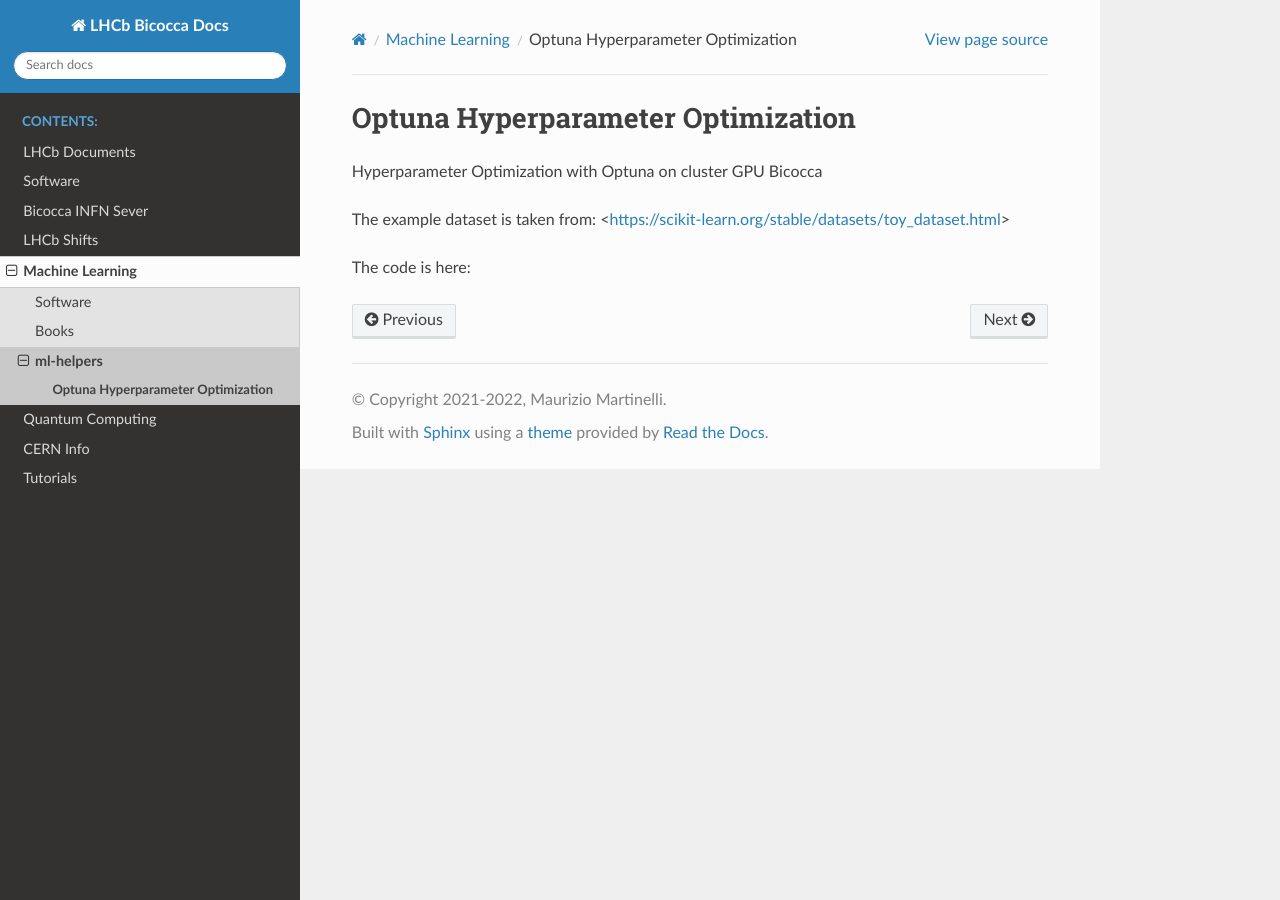
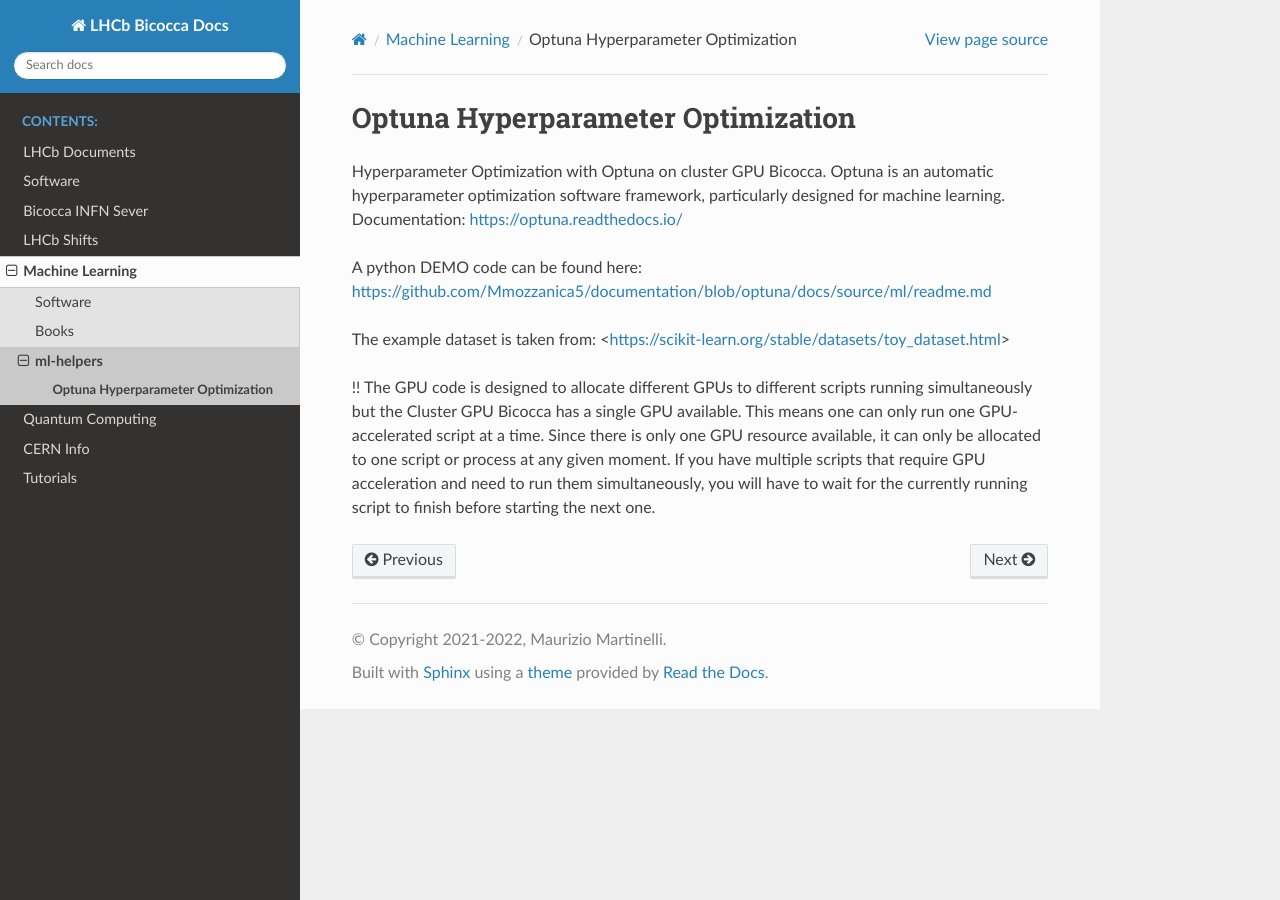
Before and after one commit to lhcb-bicocca/documentation, a Sphinx documentation site: the page built from docs/source/ml/OptunaOptimization.rst, in a window 1280 px wide. Built offline with Sphinx 7.4.7 and the Read the Docs theme 2.0.0, drawn with Linux system fonts in a browser that asks for light colours.

Commit message:
Update OptunaOptimization.rst

```diff
--- a/docs/source/ml/OptunaOptimization.rst
+++ b/docs/source/ml/OptunaOptimization.rst
@@ -2,8 +2,12 @@
 Optuna Hyperparameter Optimization
 ##################################
 
-Hyperparameter Optimization with Optuna on cluster GPU Bicocca
+Hyperparameter Optimization with Optuna on cluster GPU Bicocca.
+Optuna is an automatic hyperparameter optimization software framework, particularly designed for machine learning.
+Documentation: https://optuna.readthedocs.io/
+
+A python DEMO code can be found here: https://github.com/Mmozzanica5/documentation/blob/optuna/docs/source/ml/readme.md
 
 The example dataset is taken from: <https://scikit-learn.org/stable/datasets/toy_dataset.html>
 
-The code is here:
+!! The GPU code is designed to allocate different GPUs to different scripts running simultaneously but the Cluster GPU Bicocca has a single GPU available. This means one can only run one GPU-accelerated script at a time. Since there is only one GPU resource available, it can only be allocated to one script or process at any given moment. If you have multiple scripts that require GPU acceleration and need to run them simultaneously, you will have to wait for the currently running script to finish before starting the next one.
```
